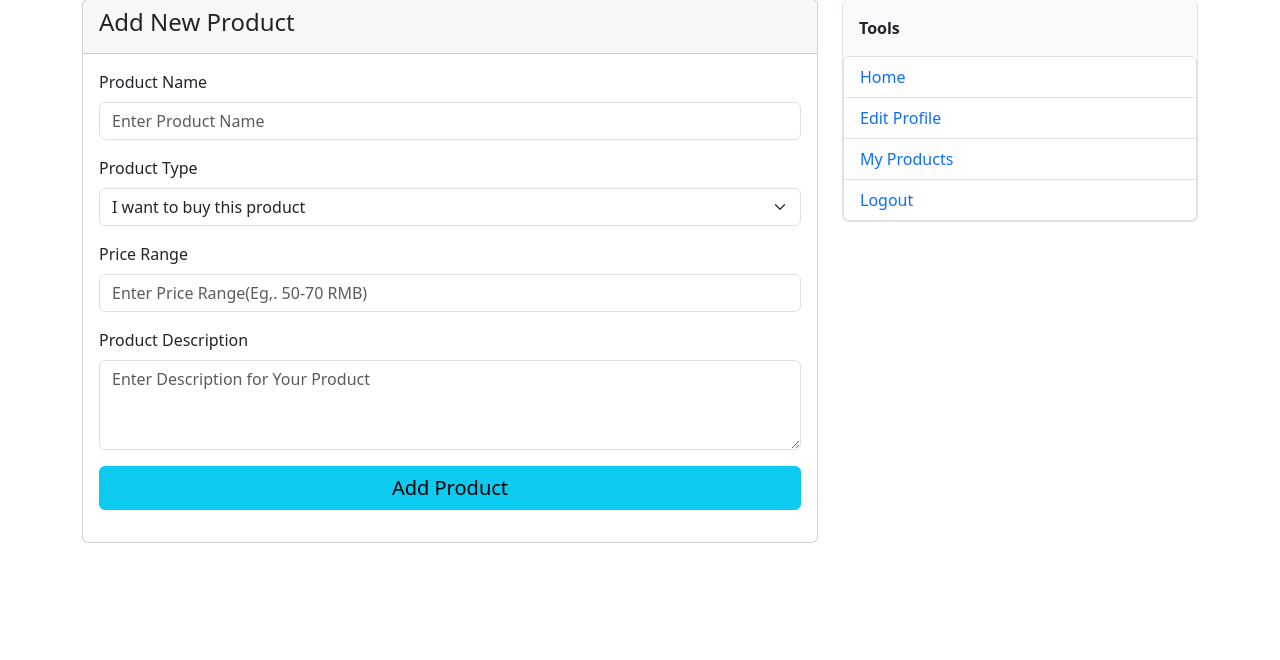
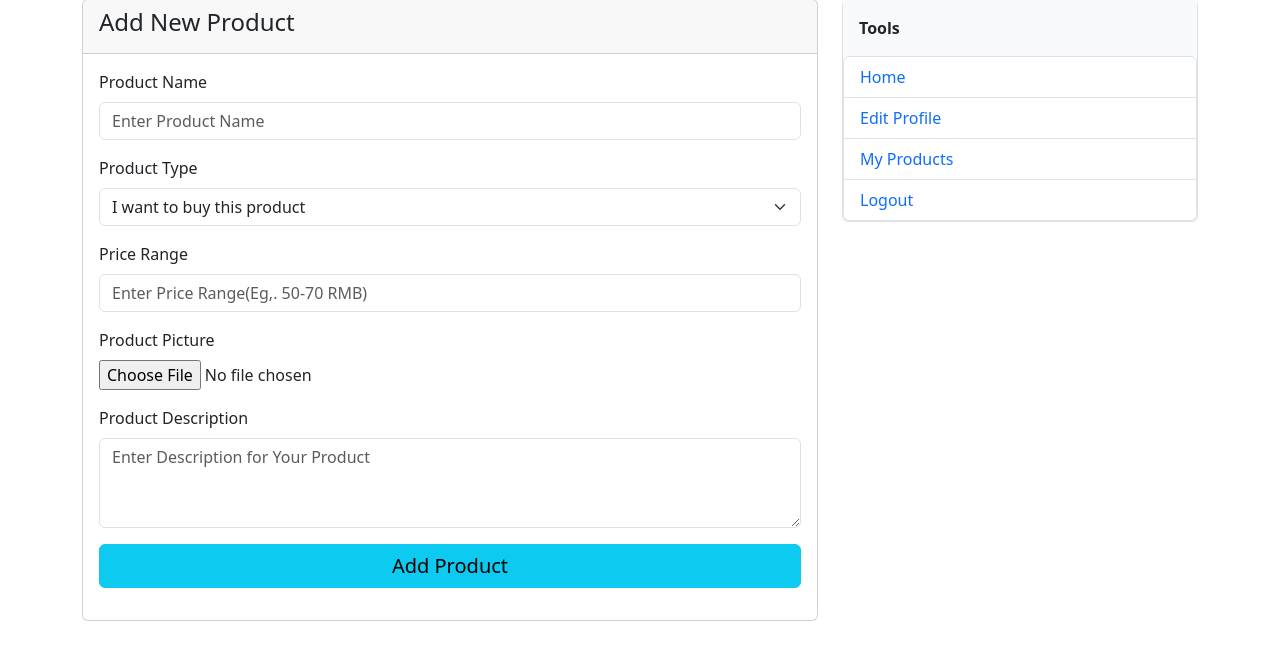
Before and after one commit to alfa-echo-niner-ait/dormx, a Flask app: page /add_item in a window 1280 px wide. Shown: the part 88-748 px from the top of the page. Run offline with Flask 3, Linux system fonts and the light colour scheme; a user stored in the database is signed in; tables that the repository leaves empty hold one stand-in row (values such as "Sample post"); some libraries are stand-ins or nearby versions.

Commit message:
Add product functionalities added

```diff
--- a/src/forms.py
+++ b/src/forms.py
@@ -53,7 +53,7 @@ class AddProductForm(FlaskForm):
     type = SelectField('Product Type',
                          validators=[DataRequired()], choices=[('Buy', 'I want to buy this product'), ('Sell', 'I want to sell this product')])
     description = TextAreaField('Product Description')
-    price_range = StringField('Price Range')
+    price_range = StringField('Price Range', validators=[DataRequired(), Length(min=1, max=255)])
     product_pic = FileField('Product Picture', validators=[
                         FileAllowed(['jpg', 'jpeg', 'png'])])
 
--- a/src/models.py
+++ b/src/models.py
@@ -65,7 +65,7 @@ class Product(db.Model):
     product_type = db.Column(db.String(4), nullable=False)
     product_desc = db.Column(db.TEXT, nullable=True)
     product_pic = db.Column(db.String(255), nullable=True)
-    price_range = db.Column(db.String(255), nullable=True)
+    price_range = db.Column(db.String(255), nullable=False)
 
     def __init__(self, product_user_id, product_name, product_type,
                  product_desc, product_pic, price_range):
--- a/src/routes.py
+++ b/src/routes.py
@@ -12,7 +12,8 @@ from src.models import User, User_Cred, Product, Product_Status
 
 @app.route('/')
 def index():
-    return render_template('index.html', title='Home')
+    products = Product.query.order_by(Product.product_id.desc())
+    return render_template('index.html', title='Home', products=products)
 
 
 @app.route('/profile', methods=['GET', 'POST'])
@@ -25,7 +26,7 @@ def profile():
 
     if form.validate_on_submit():
         if form.profile_pic.data:
-            picture_file = save_picture(form.profile_pic.data)
+            picture_file = save_profile_picture(form.profile_pic.data)
             user.profile_pic = picture_file
         user.fullname = form.fullname.data
         db.session.commit()
@@ -41,7 +42,7 @@ def profile():
     return render_template('profile.html', title='Profile', form=form, user=user, profile_img=profile_img)
 
 
-def save_picture(form_picture):
+def save_profile_picture(form_picture):
     random_hex = secrets.token_hex(8)
     _, f_ext = os.path.splitext(form_picture.filename)
     picture_fn = random_hex + f_ext
@@ -119,12 +120,16 @@ def register():
 def add_item():
     form = AddProductForm()
     if form.validate_on_submit():
+        product_pic = 'product_default.png'
+        if form.product_pic.data:
+            picture_file = save_product_picture(form.product_pic.data)
+            product_pic = picture_file
+
         user_id = current_user.user_id
         name = form.name.data
         type = form.type.data
         description = form.description.data
         price_range = form.price_range.data
-        product_pic = 'product_default.png'
         reg_date = datetime.datetime.now().strftime("%Y/%m/%d")
         reg_time = datetime.datetime.now().strftime("%H:%M:%S")
 
@@ -141,3 +146,19 @@ def add_item():
         return redirect(url_for('add_item'))
 
     return render_template('add_item.html', title='Add New Product', form=form)
+
+
+def save_product_picture(form_picture):
+    random_hex = secrets.token_hex(10)
+    _, f_ext = os.path.splitext(form_picture.filename)
+    picture_fn = random_hex + f_ext
+    picture_path = os.path.join(
+        app.root_path, 'static/item_pics', picture_fn)
+
+    output_size = (1000, 1000)
+    i = Image.open(form_picture)
+    i = ImageOps.exif_transpose(i)
+    i.thumbnail(output_size, Image.Resampling.LANCZOS)
+    i.save(picture_path)
+
+    return picture_fn
--- a/src/templates/add_item.html
+++ b/src/templates/add_item.html
@@ -52,6 +52,20 @@
                                 {% endif %}
                             </div>
 
+                            <!-- Picture -->
+                            <div class="mb-3">
+                                {{ form.product_pic.label(class='form-label') }}
+                                <br>
+                                {{ form.product_pic(class='form-control-file') }}
+                                {% if form.product_pic.errors %}
+                                <div class="invalid-feedback">
+                                    {% for error in form.product_pic.errors %}
+                                    {{ error }}
+                                    {% endfor %}
+                                </div>
+                                {% endif %}
+                            </div>
+
                             <!-- Description -->
                             <div class="mb-3">
                                 {{ form.description.label(class='form-label') }}
```
Also changed, not shown: src/templates/index.html (+17 -3 lines), src/static/item_pics/2d98a5feb09450815113.JPG (added).
